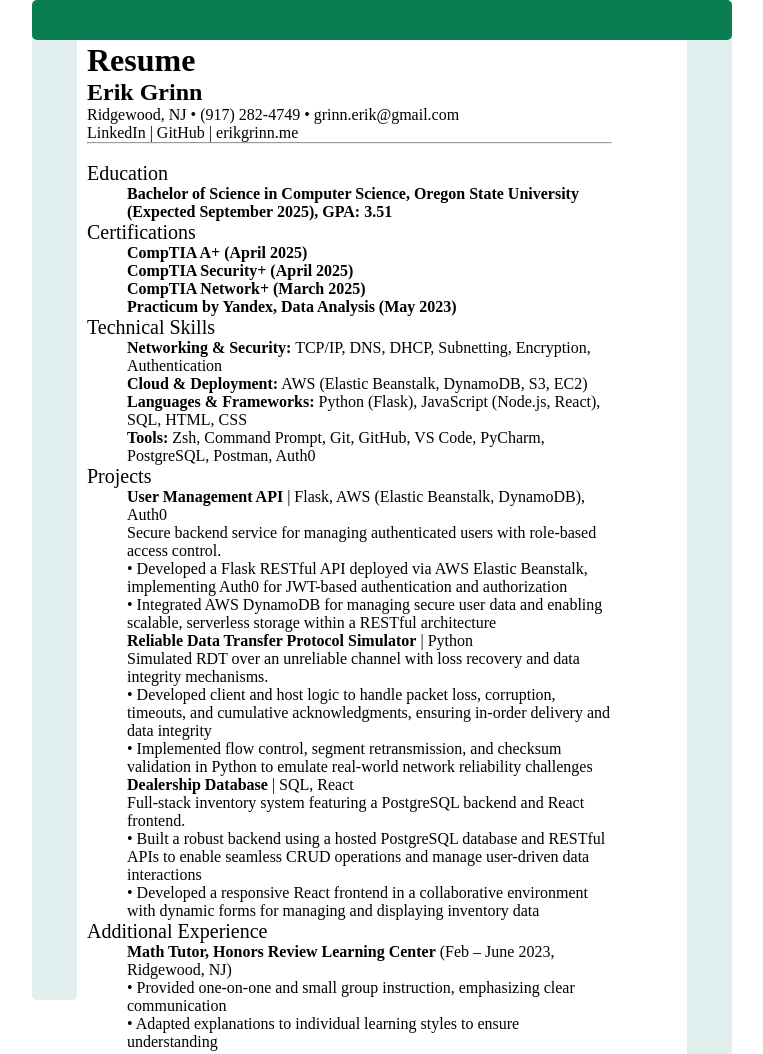
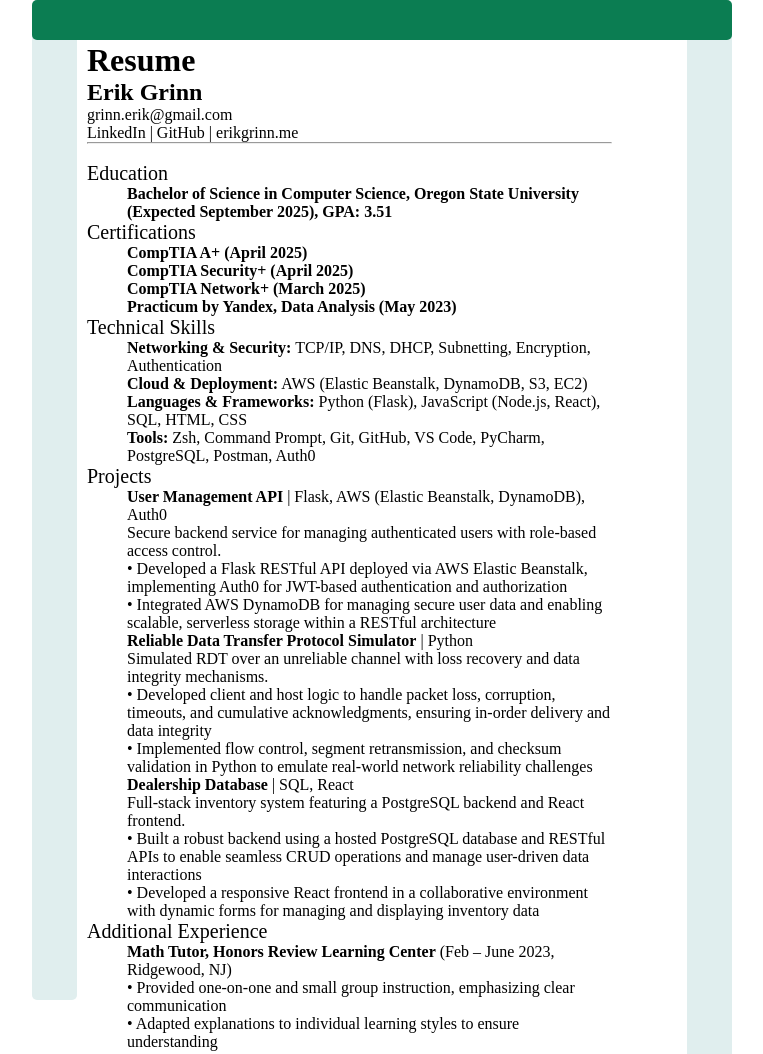
Before and after one commit to erikgrinn/cloud-resume, a plain HTML site: page index.html in a window 1280 px wide. Shown: the top 1054 px of the page, without its empty margins (258-1021 px from the left). Drawn offline with Linux system fonts and the light colour scheme; a script that the page names is missing.

Commit message:
removed some contact info

```diff
--- a/index.html
+++ b/index.html
@@ -14,7 +14,8 @@
       <br /><br />
       <h1>Resume</h1>
       <h2>Erik Grinn</h2>
-      <p>Ridgewood, NJ • (917) 282-4749 • <a href="mailto:grinn.erik@gmail.com">grinn.erik@gmail.com</a></p>
+      <!-- <p>Ridgewood, NJ • (917) 282-4749 • <a href="mailto:grinn.erik@gmail.com">grinn.erik@gmail.com</a></p> -->
+      <p><a href="mailto:grinn.erik@gmail.com">grinn.erik@gmail.com</a></p>
       <p>
         <a href="https://linkedin.com/in/erikgrinn">LinkedIn</a> |
         <a href="https://github.com/erikgrinn">GitHub</a> |
```
